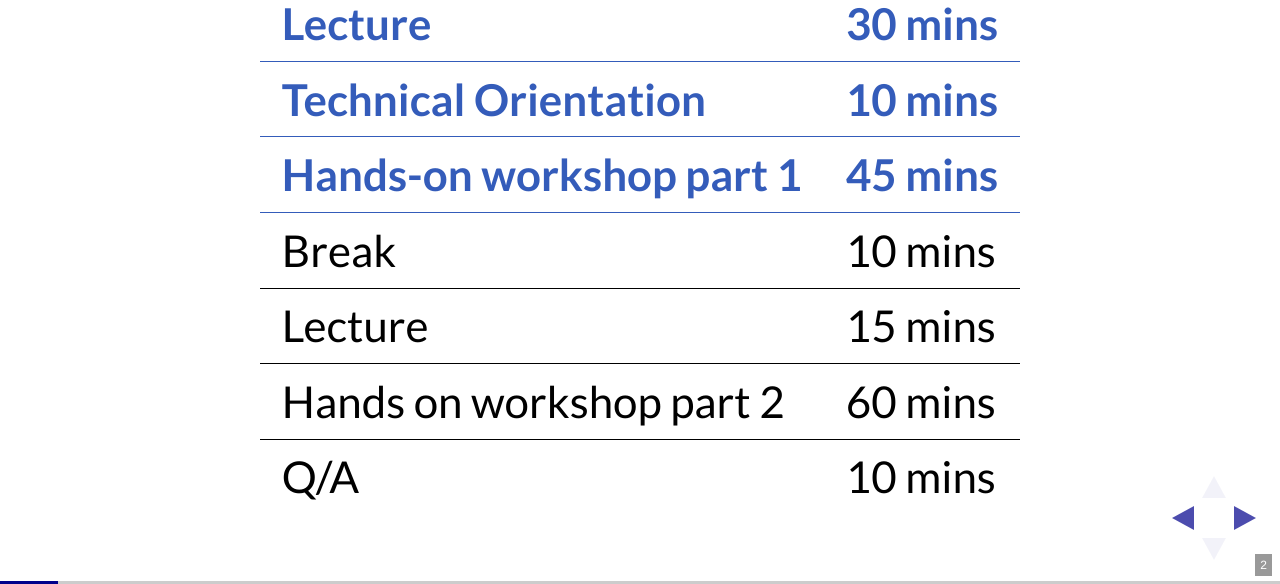
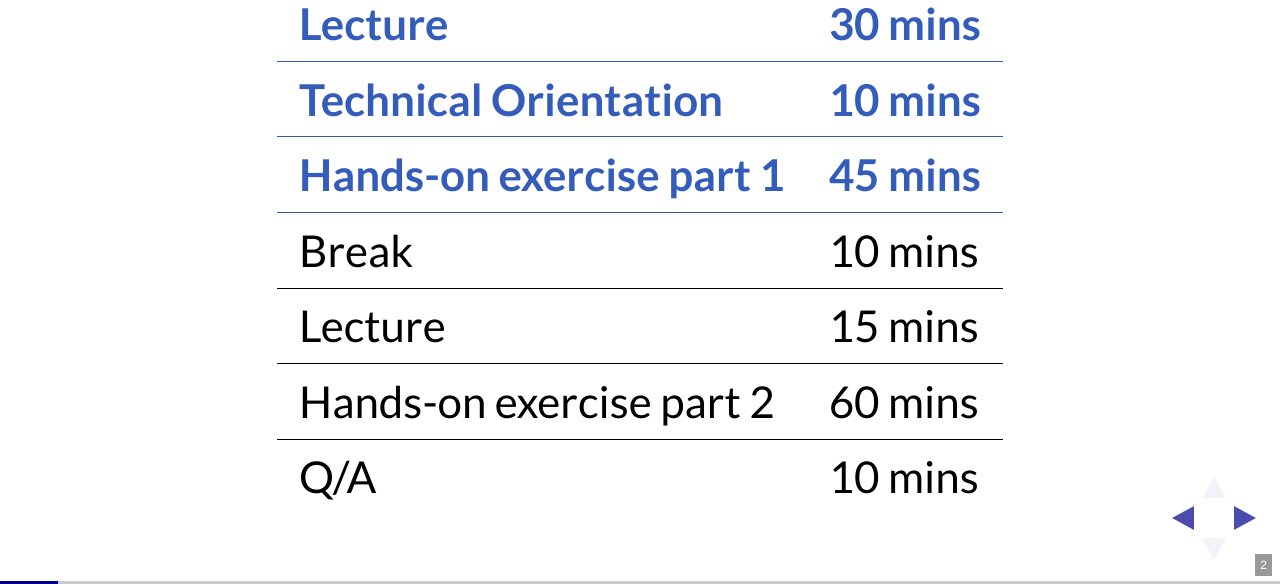
Before and after one commit to NCSU-Libraries/pandas-code4lib-2017, a website: page presentation/presentation1.html in a window 1280 px wide. Both pictures are taken after a click on the button 1251 px from the left and 734 px from the top of the page. Shown: the part 216-800 px from the top of the page. Drawn offline with Linux system fonts and the light colour scheme; a web font is replaced by a local one.

Commit message:
small fixes in the program list

```diff
--- a/presentation/presentation1.html
+++ b/presentation/presentation1.html
@@ -42,7 +42,7 @@
                         <td>10 mins</td>
                     </tr>
                     <tr style="font-weight:bold; color:#345cba">
-                        <td>Hands-on workshop part 1</td>
+                        <td>Hands-on exercise part 1</td>
                         <td>45 mins</td>
                     </tr>
                     <tr>
@@ -54,7 +54,7 @@
                         <td>15 mins</td>
                     </tr>
                     <tr>
-                        <td>Hands on workshop part 2</td>
+                        <td>Hands-on exercise part 2</td>
                         <td>60 mins</td>
                     </tr>
                     <tr>
```
Also changed, not shown: presentation/presentation2.html (+2 -2 lines).
